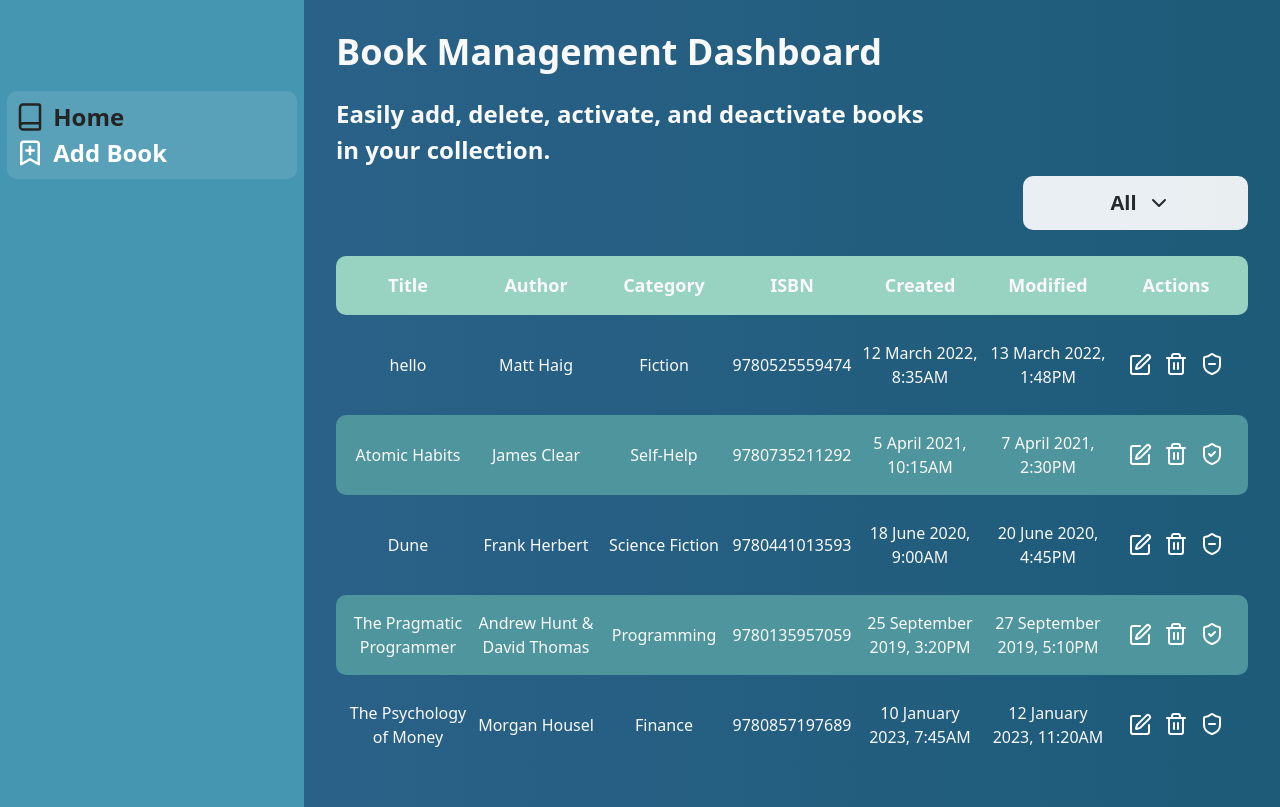
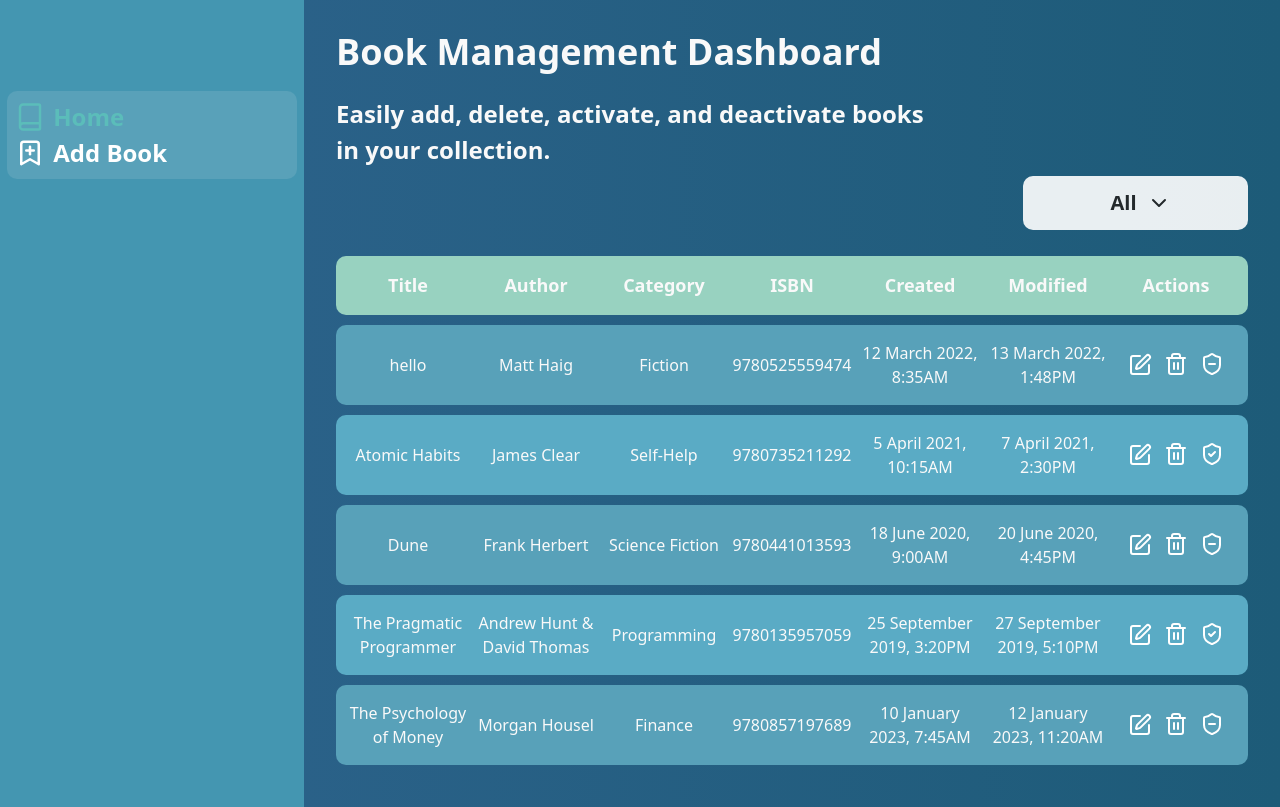
Before and after one commit to ElizaCalmau/books-dashboard-app, a React (Vite) app: page / in a window 1280 px wide. Built offline with nearby package versions, Linux system fonts and the light colour scheme; data requests are answered from the project's data file.

Commit message:
changed colour scheme for button and tr

```diff
--- a/src/index.css
+++ b/src/index.css
@@ -15,14 +15,15 @@
   --primary-font: #f9f9f9;
   --root-color: linear-gradient(90deg, #2e638d, #1d5b78);
   --secondary-color: #242424;
-  --table-row-color: #4F959D;
-  --table-row-hover: #41caa0ab;
+  --table-row-color: #5aabc5;
+  --secondary-row-color: #58a1b9;
+  --table-row-hover: #6dbdd6;
   --table-header-color: #98D2C0;
   --select-bg-color: linear-gradient(to bottom, #98D2C0, #75c2cb);
   --select-option-hover-color: #D9D9D9;
   --button-color: #FFF;
-  --button-active-color: #242424;
-  --button-hover-color: #3a3a3a;
+  --button-active-color: #5bbdba;
+  --button-hover-color: #c4c2bd;
   --sidebar-bg: #4496b1;
   --light-bg: #59a1b9;
   --button-icon-color: #c0ddff;
```
